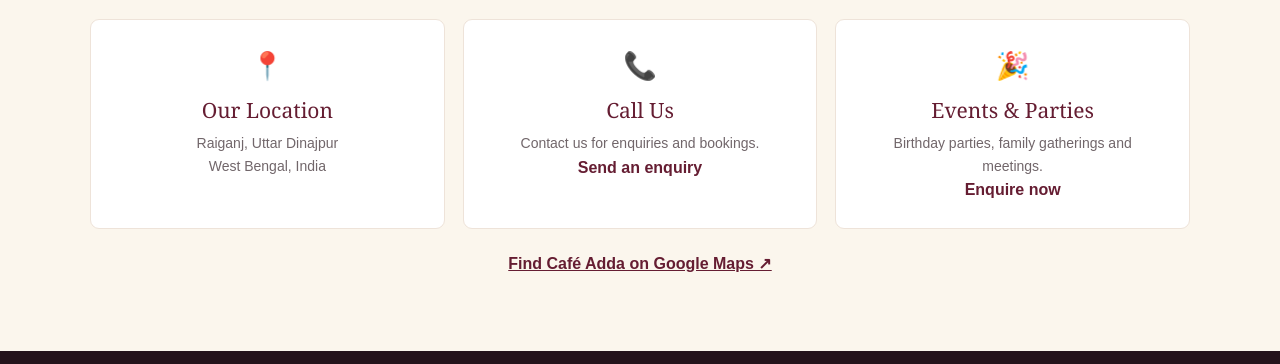
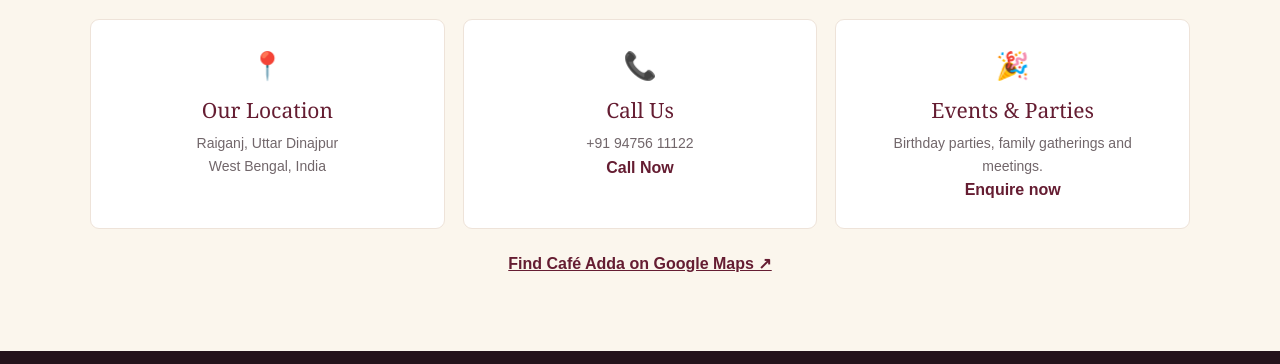
Before and after one commit to cafeaddaraiganj03-coder/cafe-adda-website, a plain HTML site: page index.html in a window 1280 px wide. Shown: the part 2820-3184 px from the top of the page. Drawn offline with nearby package versions, Linux system fonts and the light colour scheme.

Commit message:
Update index.html

```diff
--- a/index.html
+++ b/index.html
@@ -222,12 +222,14 @@ footer .footlinks{margin-top:15px;display:flex;justify-content:center;gap:20px;f
     <h3>Our Location</h3>
     <p>Raiganj, Uttar Dinajpur<br>West Bengal, India</p>
    </div>
-   <div class="contact-card">
+
+<div class="contact-card">
     <div class="symbol">📞</div>
     <h3>Call Us</h3>
-    <p>Contact us for enquiries and bookings.</p>
-    <a href="#booking">Send an enquiry</a>
-   </div>
+    <p>+91 94756 11122</p>
+    <a href="tel:+919475611122">Call Now</a>
+</div>
+
    <div class="contact-card">
     <div class="symbol">🎉</div>
     <h3>Events & Parties</h3>
```
